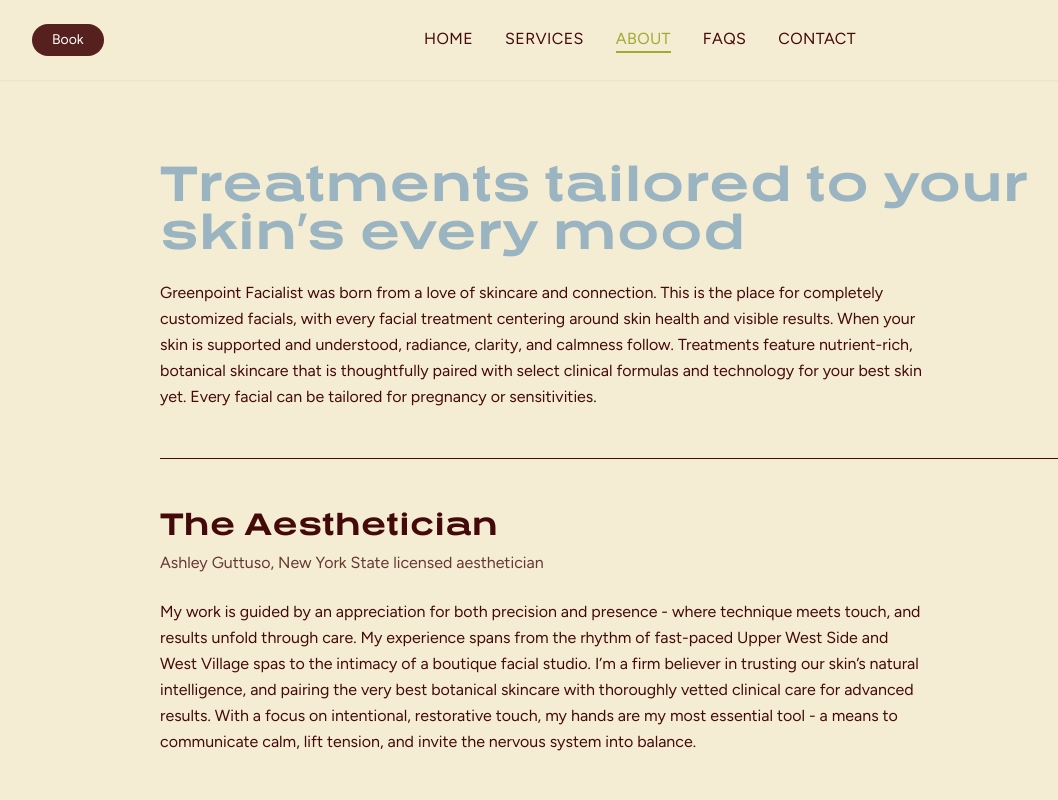
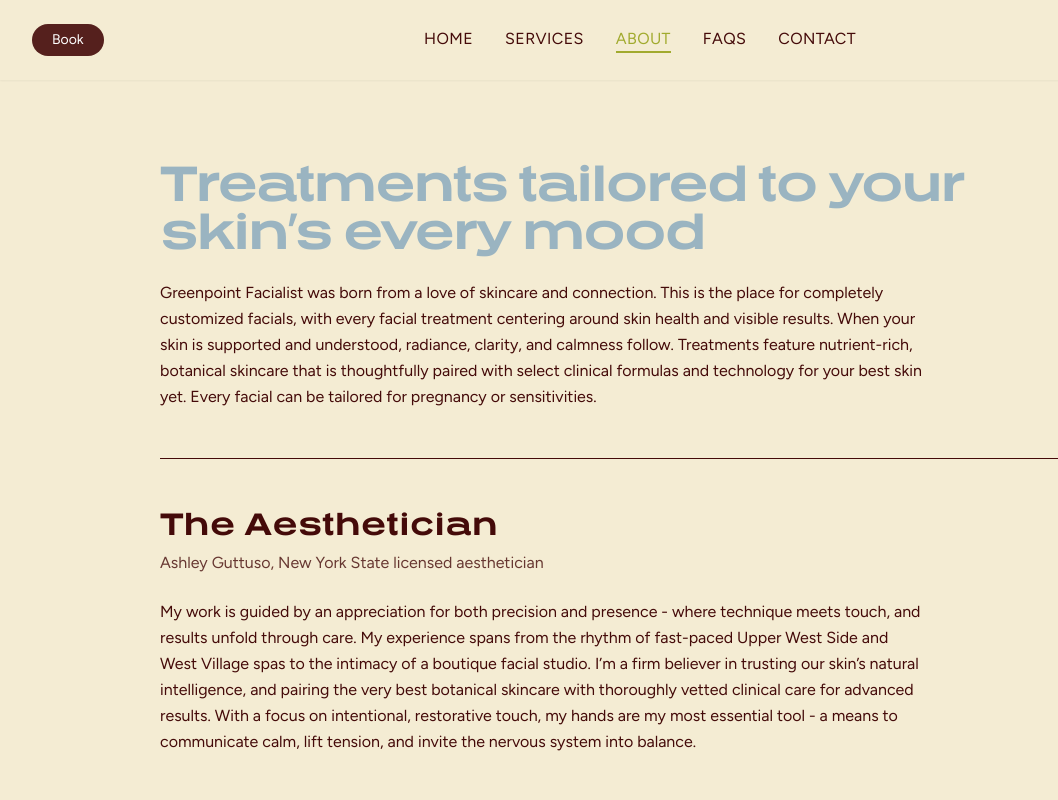
Before and after one commit to imightnotanswer/studioLou, a Next.js app: page /about in a window 1280 px wide. Shown: the top 800 px of the page, without its empty margins (0-1058 px from the left). Built offline with nearby package versions, Linux system fonts and the light colour scheme; grey boxes are pictures that could not be loaded.

Commit message:
fixed letter spacing for headlines

```diff
--- a/app/about/page.tsx
+++ b/app/about/page.tsx
@@ -75,7 +75,7 @@
       <div className="max-w-5xl mx-auto px-4 sm:px-6 lg:px-8 text-center md:text-left">
         <section className="space-y-10 md:space-y-12">
           <header className="space-y-4 md:space-y-6">
-            <h1 className="font-heading text-3xl md:text-4xl lg:text-5xl font-bold text-blueSoft">
+            <h1 className="font-heading text-3xl md:text-4xl lg:text-5xl font-bold text-blueSoft tracking-tighter">
               Treatments tailored to your skin’s every mood
             </h1>
             <p className="text-brownDeep leading-relaxed max-w-3xl mx-auto md:mx-0">
--- a/app/contact/page.tsx
+++ b/app/contact/page.tsx
@@ -28,7 +28,7 @@
     <div className="bg-cream py-12 md:py-8 lg:py-10">
       <div className="max-w-5xl mx-auto px-4 sm:px-6 lg:px-8 text-center md:text-left">
         <div className="mb-8 md:mb-10">
-          <h1 className="font-heading text-3xl md:text-4xl lg:text-5xl font-bold text-blueSoft mb-4 md:mb-6">
+          <h1 className="font-heading text-3xl md:text-4xl lg:text-5xl font-bold text-blueSoft tracking-tighter mb-4 md:mb-6">
             Contact
           </h1>
         </div>
--- a/app/faqs/page.tsx
+++ b/app/faqs/page.tsx
@@ -122,7 +122,7 @@
     <div className="bg-cream min-h-screen py-12 md:py-16 lg:py-20">
       <div className="max-w-4xl mx-auto px-4 sm:px-6 lg:px-8 text-center md:text-left">
         <div className="mb-12 md:mb-16">
-          <h1 className="font-heading text-3xl md:text-4xl lg:text-5xl font-bold text-blueSoft mb-4 md:mb-6">
+          <h1 className="font-heading text-3xl md:text-4xl lg:text-5xl font-bold text-blueSoft tracking-tighter mb-4 md:mb-6">
             FAQs
           </h1>
         </div>
--- a/app/services/page.tsx
+++ b/app/services/page.tsx
@@ -49,7 +49,7 @@
     <div className="bg-cream min-h-screen py-12 md:py-16 lg:py-20">
       <div className="max-w-5xl mx-auto px-4 sm:px-6 lg:px-8 text-center md:text-left">
         <div className="mb-12 md:mb-16">
-          <h1 className="font-heading text-3xl md:text-4xl lg:text-5xl font-bold text-blueSoft mb-6">
+          <h1 className="font-heading text-3xl md:text-4xl lg:text-5xl font-bold text-blueSoft tracking-tighter mb-6">
             Facial Services
           </h1>
           <div className="text-brownDeep leading-relaxed max-w-3xl">
```
